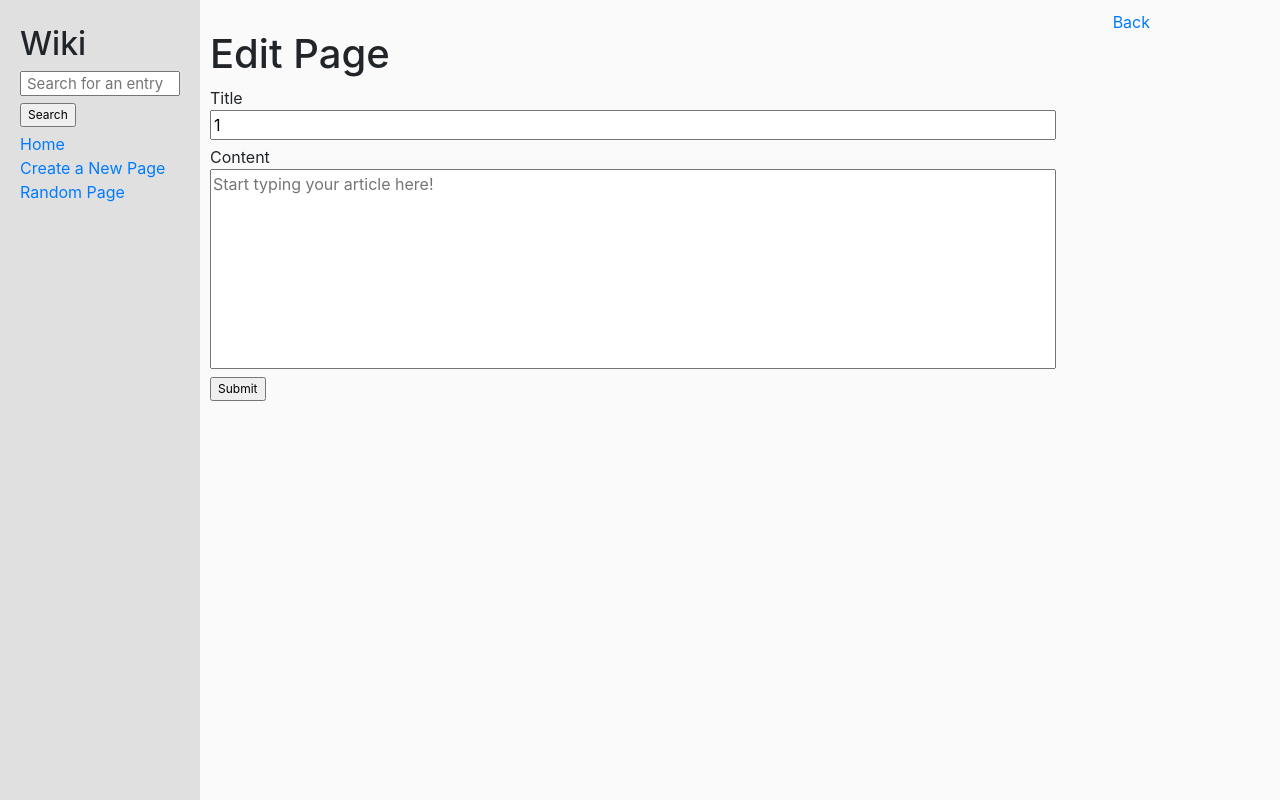
After one commit to rmandrww/wiki, a Django app: page /wiki/1/edit in a window 1280 px wide. The commit adds this page. Run offline with Django 3.2, Linux system fonts and the light colour scheme; some libraries are stand-ins or nearby versions.

Commit message:
Added Edit Page and fixed issue with encoding

```diff
--- a/encyclopedia/static/encyclopedia/styles.css
+++ b/encyclopedia/static/encyclopedia/styles.css
@@ -41,7 +41,7 @@ textarea {
 }
 
 img {
-    max-width: 90%;
+    max-width: 100%;
 }
 
 td, th {
@@ -74,3 +74,8 @@ input {
 .error {
     color: red;
 }
+
+.cornerlink {
+    text-align: right;
+    float: right;
+}
--- /dev/null
+++ b/encyclopedia/templates/encyclopedia/edit.html
@@ -0,0 +1,19 @@
+{% extends "encyclopedia/layout.html" %}
+
+{% block title %}
+    Encyclopedia
+{% endblock %}
+
+{% block body %}
+    <a class="cornerlink" href="{% url 'wiki:entry' entry %}">Back</a>
+    <h1>Edit Page</h1>
+    <div><form action="{% url 'wiki:edit' 'entry' %}" method="post">
+        {% csrf_token %}
+        <div>{{ form.title.label }}</div>
+        <div>{{ form.title }}</div>
+        <div class="error">{{ error }}</div>
+        <div>{{ form.content.label }}</div>
+        <div>{{ form.content }}</div>
+        <input type="submit" class="sbutton">
+    </form></div>
+{% endblock %}
--- a/encyclopedia/templates/encyclopedia/entry.html
+++ b/encyclopedia/templates/encyclopedia/entry.html
@@ -5,5 +5,6 @@
 {% endblock %}
 
 {% block body %}
+    <a class="cornerlink" href="{% url 'wiki:edit' entry %}">Edit</a>
     {{ content |safe}}
 {% endblock %}
--- a/encyclopedia/templates/encyclopedia/layout.html
+++ b/encyclopedia/templates/encyclopedia/layout.html
@@ -30,7 +30,7 @@
                     {% block nav %}
                     {% endblock %}
                 </div>
-                <div class="main col-md-8">
+                <div class="main col-md-9">
                     {% block body %}
                     {% endblock %}
                 </div>
--- a/encyclopedia/urls.py
+++ b/encyclopedia/urls.py
@@ -10,4 +10,5 @@ urlpatterns = [
     path("search", views.search, name="search"),
     path("random", views.randompage, name="randompage"),
     path("new", views.newpage, name="new"),
+    path("wiki/<str:entry>/edit", views.editpage, name="edit")
 ]
--- a/encyclopedia/util.py
+++ b/encyclopedia/util.py
@@ -22,7 +22,8 @@ def save_entry(title, content):
     filename = f"entries/{title}.md"
     if default_storage.exists(filename):
         default_storage.delete(filename)
-    default_storage.save(filename, ContentFile(content))
+    # Ended up editing this line so
+    default_storage.save(filename, ContentFile(content.encode('ascii')))
 
 
 def get_entry(title):
--- a/encyclopedia/views.py
+++ b/encyclopedia/views.py
@@ -7,11 +7,20 @@ import markdown2
 
 class ArticleForm(forms.Form):
     title = forms.CharField(label="Title" )
-    content = forms.CharField(label = "Content", widget=forms.Textarea(attrs = {'cols': 'auto',
+    content = forms.CharField(max_length = 20000, label = "Content", widget=forms.Textarea(attrs = {'cols': 'auto',
     'rows': '5',
     'placeholder': 'Start typing your article here!'}))
 
     title.widget.attrs.update({'class': 'titlebox', 'placeholder': 'Name your entry'})
+    content.widget.attrs.update({'class': 'contentbox'})
+
+class EditArticleForm (forms.Form):
+    title = forms.CharField(label="Title" )
+    content = forms.CharField(max_length = 20000, label = "Content", widget=forms.Textarea(attrs = {'cols': 'auto',
+    'rows': '5',
+    'placeholder': 'Start typing your article here!'}))
+
+    title.widget.attrs.update({'class': 'titlebox', 'readonly': 'readonly'})
     content.widget.attrs.update({'class': 'contentbox'})
 
 def index(request):
@@ -73,3 +82,25 @@ def newpage (request):
         "form": ArticleForm(),
         "error": '',
     })
+
+def editpage (request, entry):
+    if request.method == "POST":
+        form = ArticleForm (request.POST)
+        if form.is_valid():
+            print(form.cleaned_data["content"])
+            util.save_entry(form.cleaned_data["title"],form.cleaned_data["content"])
+            return redirect("wiki:entry", form.cleaned_data["title"])
+        else:
+            return render (request, "encyclopedia/new.html", {
+            "form": form,
+            "error": 'Invalid Form',
+            "entry": entry
+        })
+
+    else:
+        form = EditArticleForm ({'title': entry, 'content': util.get_entry(entry)})
+        return render (request, "encyclopedia/edit.html", {
+        "form": form,
+        "error": '',
+        "entry": entry
+        })
```
Also changed, not shown: entries/CSS.md (line endings or trailing spaces).
